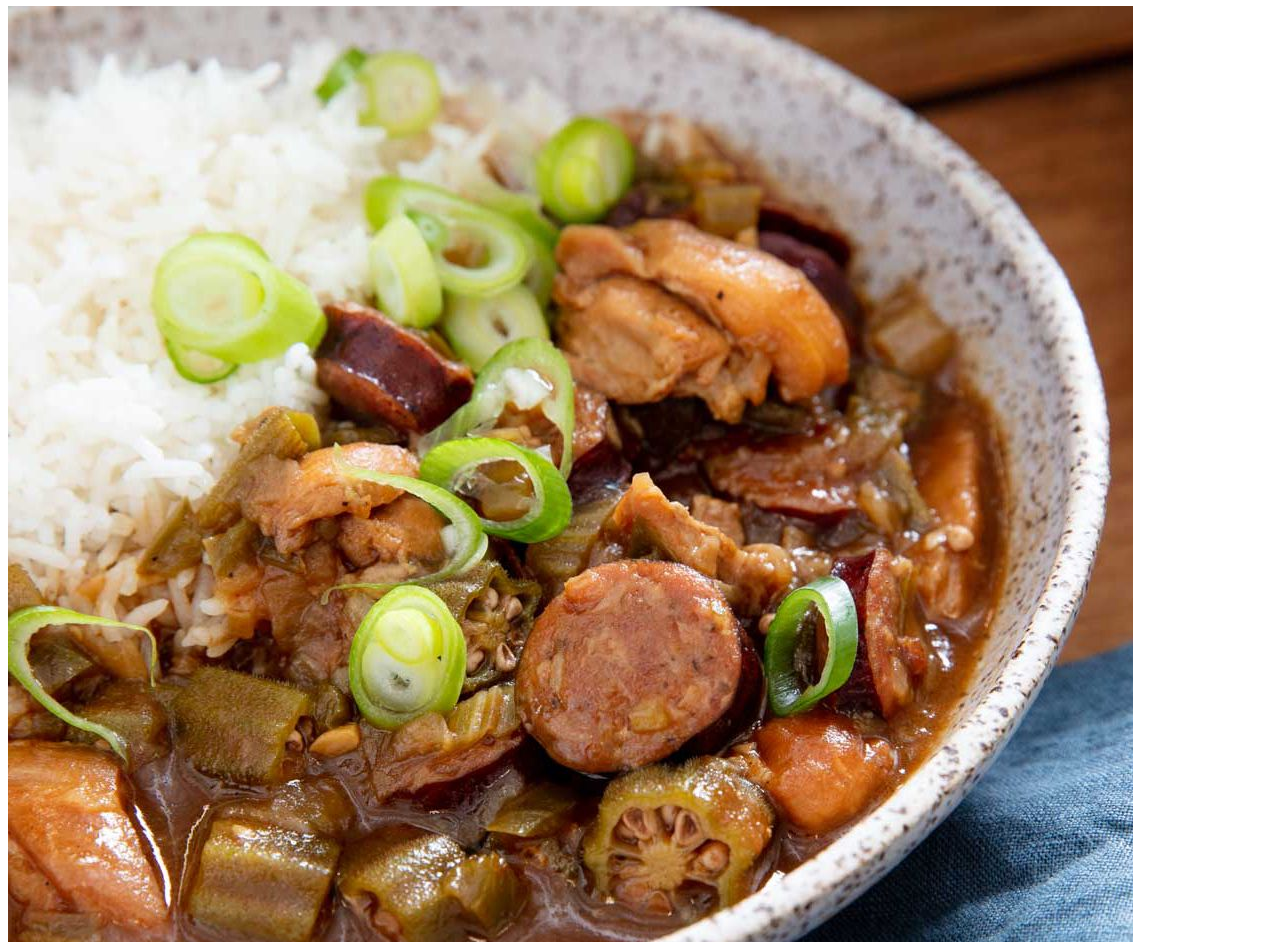
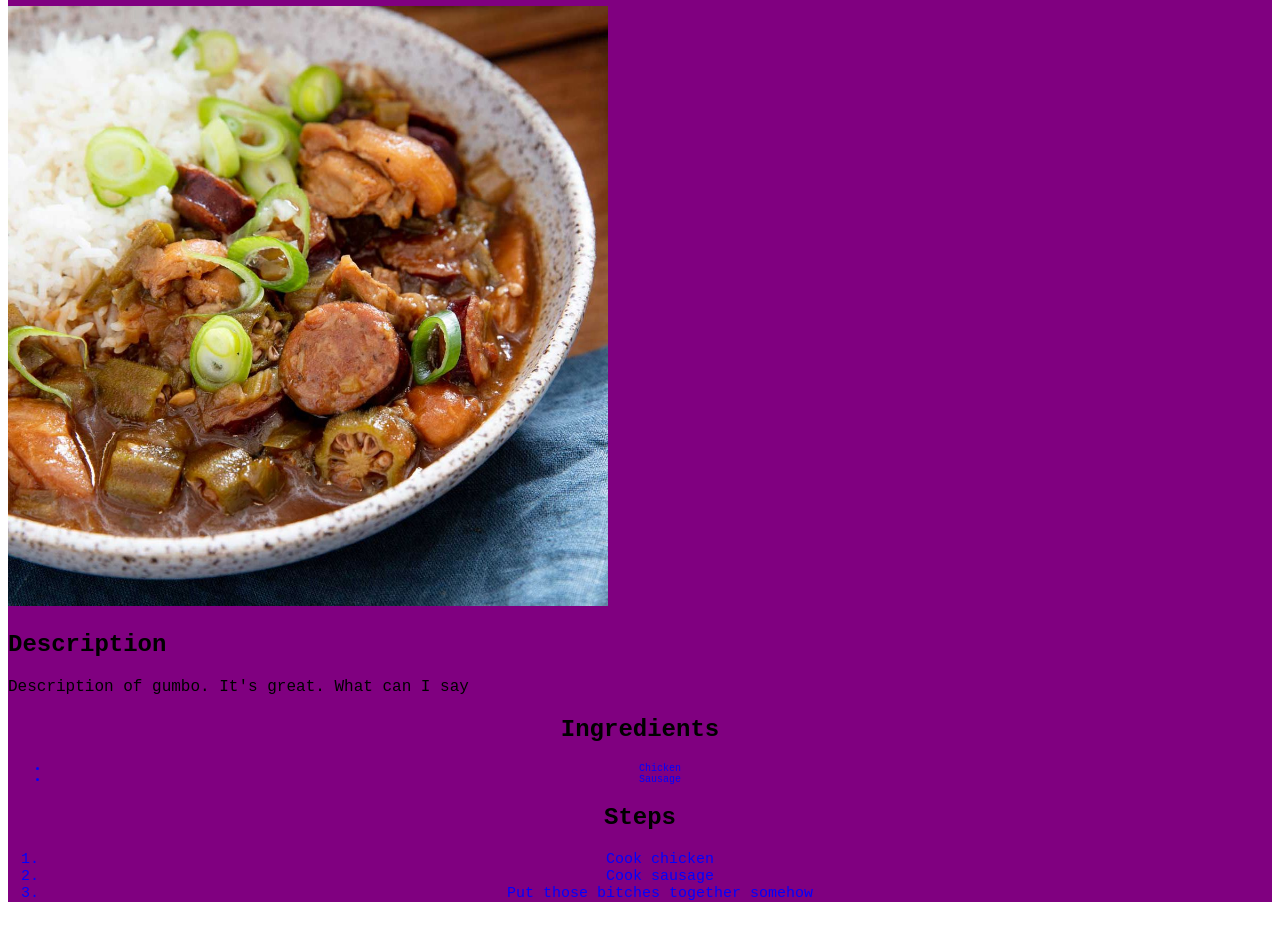
Before and after one commit to villyvitz/odin-rceipes, a plain HTML site: page recipes/gumbo.html in a window 1280 px wide. Shown: the part 74-1016 px from the top of the page. After the commit the page ends 992 px from the top, so only its background shows below. Drawn offline with Linux system fonts and the light colour scheme.

Commit message:
Add CSS styling

```diff
--- a/recipes/gumbo.html
+++ b/recipes/gumbo.html
@@ -5,25 +5,29 @@
     <meta http-equiv="X-UA-Compatible" content="IE=edge">
     <meta name="viewport" content="width=device-width, initial-scale=1.0">
     <title>Gumbo</title>
+    <link rel="stylesheet" href="../style.css">
 </head>
 <body>
-    <h1>Gumbo</h1>
-    <img src=../img/gumbo.jpg alt="A picture of gumbo">
+    <div class="recipe">
+        <h1 id="title">Gumbo</h1>
+        <img src=../img/gumbo.jpg class="image" alt="A picture of gumbo">
         <h2>Description</h2>
             <p>
                 Description of gumbo. It's great. What can I say
             </p>
-    <h2>Ingredients</h2>
+        <h2 class="list">Ingredients</h2>
             <ul>
-            <li>Chicken</li>
-            <li>Sausage</li>
+                <li class="ingredient list">Chicken</li>
+                <li class="ingredient list">Sausage</li>
             </ul>
-    <h2>Steps</h2>
+        <h2 class="list">Steps</h2>
             <ol>
 
-            <li>Cook chicken</li>
-            <li>Cook sausage</li>
-            <li>Put those bitches together somehow</li>
+                <li class="step list">Cook chicken</li>
+                <li class="step list">Cook sausage</li>
+                <li class="step list">Put those bitches together somehow</li>
             </ol>
+
+    </div>
 </body>
 </html>
--- /dev/null
+++ b/style.css
@@ -0,0 +1,30 @@
+.image{
+    width:600px;
+    height:auto;
+}
+
+.list{
+    text-align: center;
+}
+
+.ingredient,
+.step{
+    color:blue;
+}
+
+.ingredient{
+    font-size:10px;
+}
+
+.step{
+    font-size: 15px;
+}
+
+.recipe{
+    background-color: purple;
+    font-family:'Courier New', Courier, monospace;
+}
+
+#title{
+    background-color: red;
+}
```
Also changed, not shown: index.html (+2 -1 lines), recipes/parm.html (+6 -2 lines), recipes/pulledpork.html (+6 -2 lines). Lines whose indentation alone changed are shown as unchanged.
